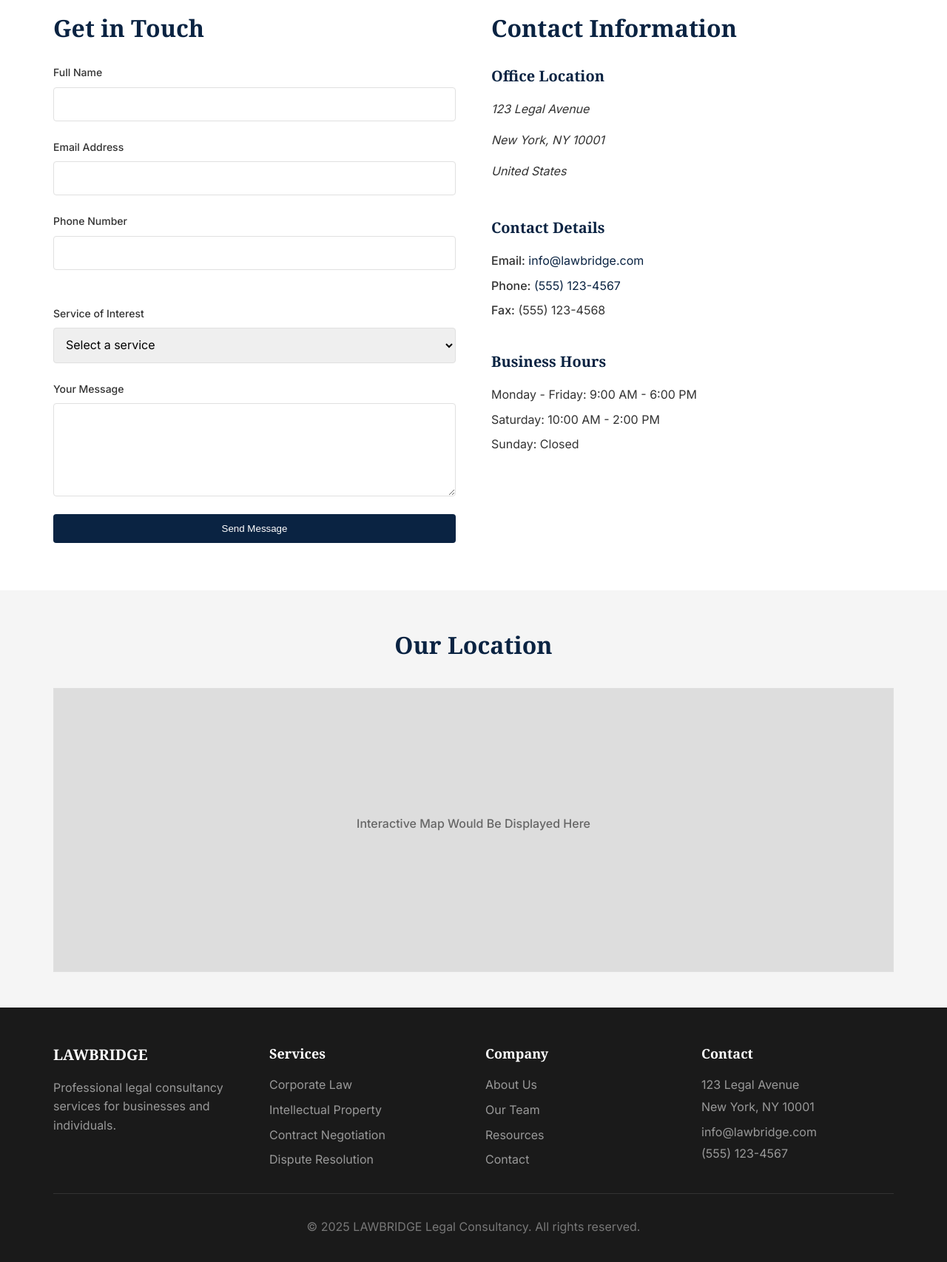
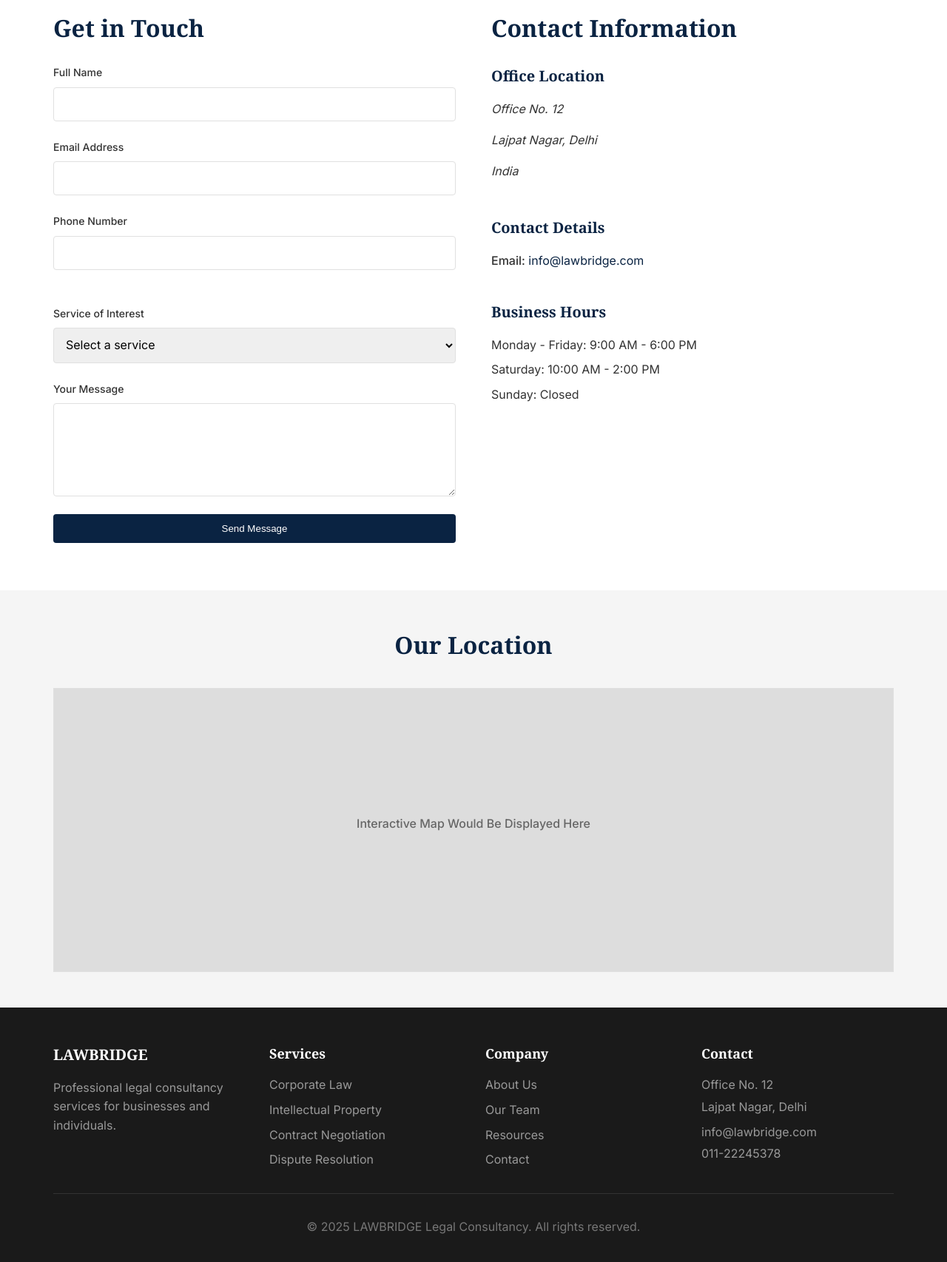
Before and after one commit to Archit26122005/Lawbridge, a plain HTML site: page contact.html in a window 1280 px wide. Shown: the part 320-2026 px from the top of the page at 74% size. Drawn offline with Linux system fonts and the light colour scheme; a web font is replaced by a local one.

Commit message:
Update contact.html

```diff
--- a/contact.html
+++ b/contact.html
@@ -98,17 +98,17 @@
                                 <div class="info-section">
                                     <h3>Office Location</h3>
                                     <address>
-                                        <p>123 Legal Avenue</p>
-                                        <p>New York, NY 10001</p>
-                                        <p>United States</p>
+                                        <p>Office No. 12</p>
+                                        <p>Lajpat Nagar, Delhi</p>
+                                        <p>India</p>
                                     </address>
                                 </div>
                                 <div class="info-section">
                                     <h3>Contact Details</h3>
                                     <div class="contact-details">
                                         <p><span>Email:</span> <a href="mailto:info@lawbridge.com">info@lawbridge.com</a></p>
-                                        <p><span>Phone:</span> <a href="tel:+15551234567">(555) 123-4567</a></p>
-                                        <p><span>Fax:</span> (555) 123-4568</p>
+
+
                                     </div>
                                 </div>
                                 <div class="info-section">
@@ -164,10 +164,10 @@
                     <div class="footer-column">
                         <h3>Contact</h3>
                         <address class="footer-address">
-                            <p>123 Legal Avenue</p>
-                            <p>New York, NY 10001</p>
+                            <p>Office No. 12</p>
+                            <p>Lajpat Nagar, Delhi</p>
                             <p class="mt-2">info@lawbridge.com</p>
-                            <p>(555) 123-4567</p>
+                            <p>011-22245378</p>
                         </address>
                     </div>
                 </div>
```
